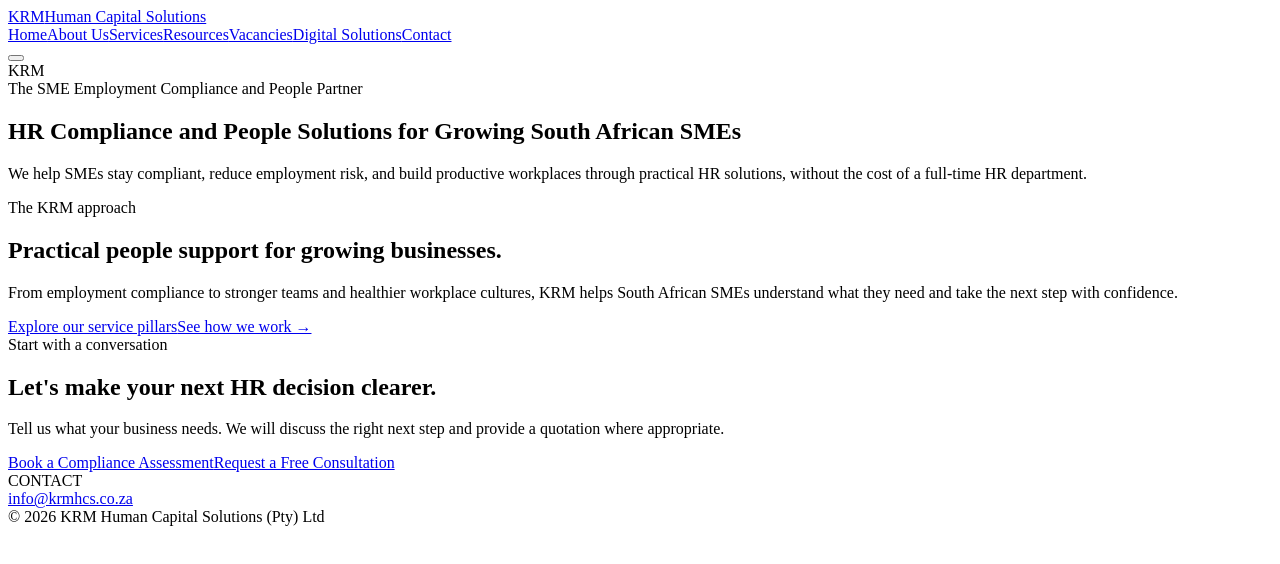
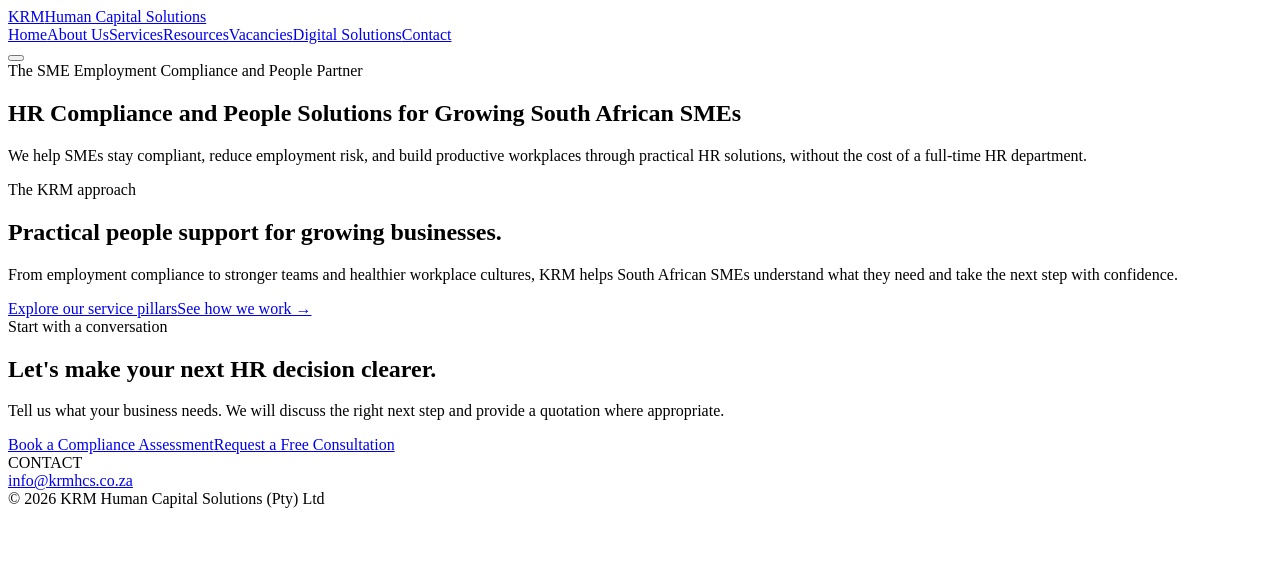
Before and after one commit to UnarineL/krm_website, a React (Vite) app: page / in a window 1280 px wide. Shown: the top 564 px of the page. Built offline with nearby package versions, Linux system fonts and the light colour scheme; the HTML template or start-up script is replaced by a standard one.

Commit message:
Use shared KRM hero watermark treatment on homepage

```diff
--- a/src/KRMContent.jsx
+++ b/src/KRMContent.jsx
@@ -111,7 +111,6 @@ const serviceSections = [
 export function KRMHome() {
   return <>
     <section className="home-hero krm-home-hero">
-      <div className="home-hero-mark"><span className="logo-mark logo-mark-dark">KRM</span></div>
       <div className="content hero-content">
         <span className="eyebrow eyebrow-light">The SME Employment Compliance and People Partner</span>
         <h1 className="serif">HR Compliance and People Solutions for Growing South African SMEs</h1>
```
